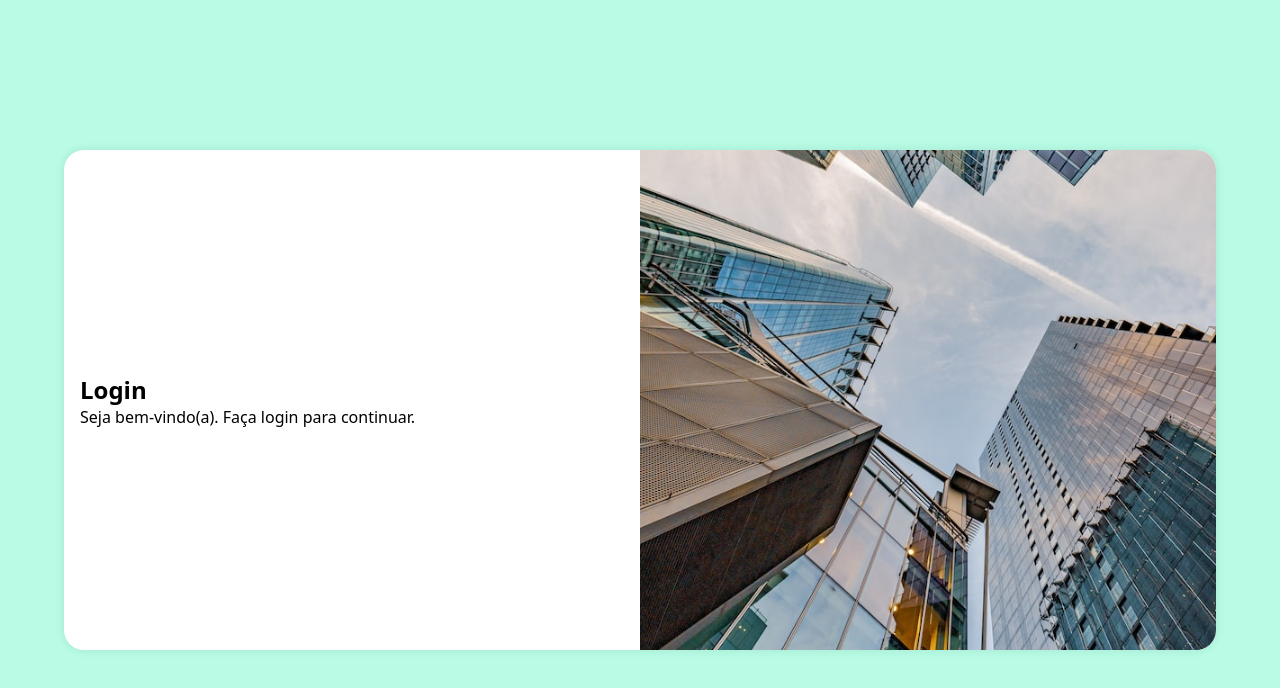
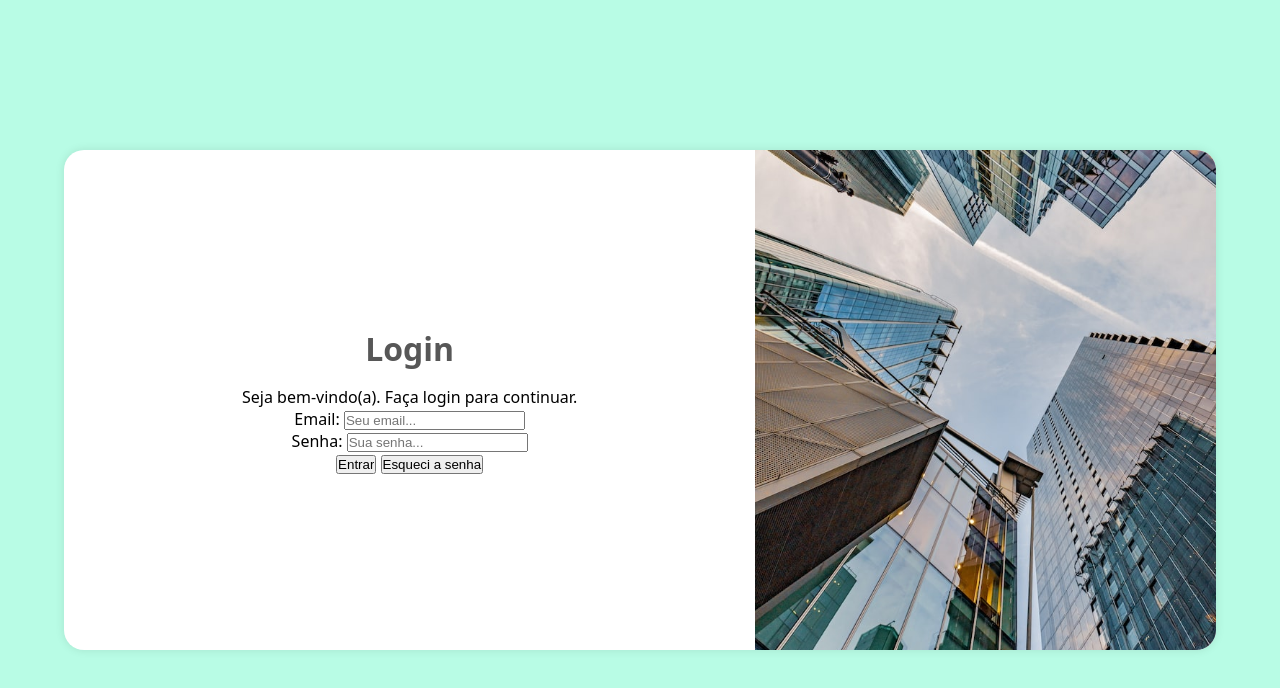
Before and after one commit to AndressaMendess/projeto-tela-login, a plain HTML site: page index.html in a window 1280 px wide. Drawn offline with Linux system fonts and the light colour scheme.

Commit message:
update index.html and style

```diff
--- a/index.html
+++ b/index.html
@@ -16,7 +16,16 @@
                 <h1>Login</h1>
                 <p>Seja bem-vindo(a). Faça login para continuar.</p>
                 <form action="login.php" method="post">
-
+                    <div class="field">
+                        <label for="ilogin">Email:</label>
+                        <input type="email" name="login" id="ilogin" placeholder="Seu email..." autocomplete="email" required>
+                    </div>
+                    <div class="field">
+                        <label for="ipassword">Senha:</label>
+                        <input type="password" name="password" id="ipassword" placeholder="Sua senha..." autocomplete="current-password" minlength="8"  maxlength="15" required>
+                    </div>
+                    <input type="submit" value="Entrar">
+                    <button>Esqueci a senha</button>
                 </form>
             </div>
         </section>
--- a/style/style.css
+++ b/style/style.css
@@ -47,8 +47,19 @@ main {
     flex-direction: column;
     justify-content: center;
     padding: 1rem;
+    text-align: center;
 }
 
+.section-login .right-section h1 {
+    color: #575757;
+    font-weight: 800;
+    font-size: 2em;
+    margin-bottom: 1rem;
+}
+
+
+
+/* ----------Starts media queries ---------- */
 @media screen and (min-width: 768px) {
     .section-login {
         flex-direction: row-reverse;
@@ -57,11 +68,11 @@ main {
     }
 
     .section-login .left-section {
-        width: 50%;
+        width: 40%;
         height: auto;
     }
 
     .section-login .right-section {
-        width: 50%;
+        width: 60%;
     }
 }
```
